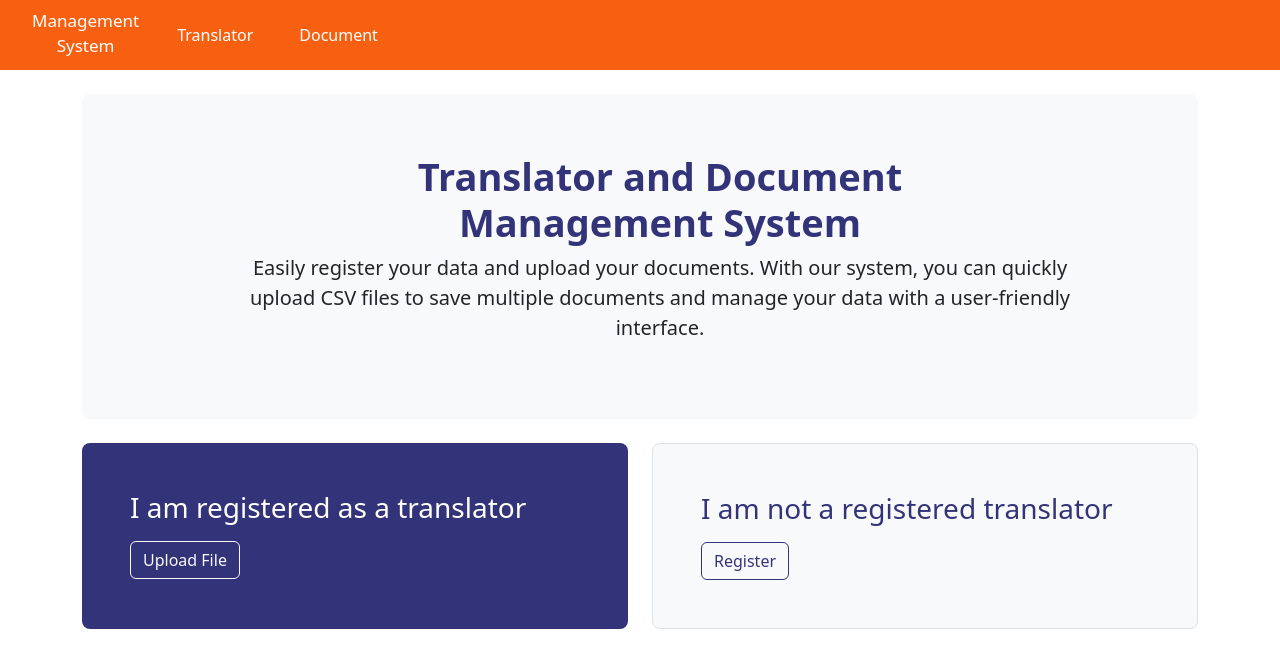
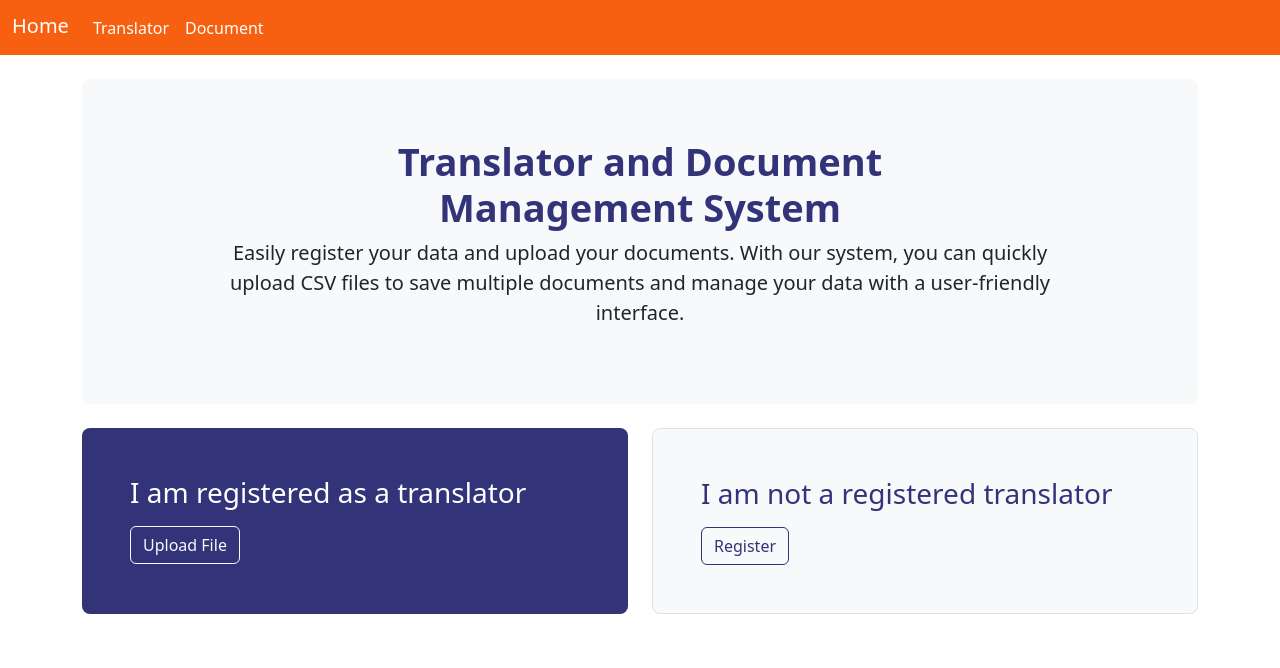
Before and after one commit to gabrielsantospds/Management-System-Frontend, a Vue app: page / in a window 1280 px wide. Shown: the top 668 px of the page. Built offline with nearby package versions, Linux system fonts and the light colour scheme.

Commit message:
refactor button name

```diff
--- a/src/App.vue
+++ b/src/App.vue
@@ -1,19 +1,41 @@
 <script>
 import { RouterLink, RouterView } from 'vue-router'
+
+export default {
+
+  methods: {
+    goToAnotherPage(path) {
+
+      this.$router.replace({
+        path: path
+      })
+    }
+  }
+}
+
 </script>
 
 <template>
   <header>
-    <nav class="navbar navbar-expand-lg bg-body-tertiary">
+    <nav class="navbar navbar-expand-md navbar-dark bg-dark mb-4">
       <div class="container-fluid">
-        <p class="brand">Management <br>System</p>
-        <div class="collapse navbar-collapse" id="navbarSupportedContent">
-          <ul class="navbar-nav me-auto mb-2 mb-lg-0">
+        <a class="navbar-brand" href="#" v-on:click="goToAnotherPage('/homepage')">Home</a>
+        <button class="navbar-toggler collapsed" type="button" data-bs-toggle="collapse"
+          data-bs-target="#navbarCollapse" aria-controls="navbarCollapse" aria-expanded="false"
+          aria-label="Toggle navigation">
+          <span class="navbar-toggler-icon">
+
+          </span>
+        </button>
+        <div class="navbar-collapse collapse" id="navbarCollapse">
+          <ul class="navbar-nav me-auto mb-2 mb-md-0">
             <li class="nav-item">
-              <RouterLink class="nav-link" to="/translatorList">Translator</RouterLink>
+              <a class="nav-link active" aria-current="page" href="#"
+              v-on:click="goToAnotherPage('/translatorList')">Translator</a>
             </li>
             <li class="nav-item">
-              <RouterLink class="nav-link" to="/documentList">Document</RouterLink>
+              <a class="nav-link active" aria-current="page" href="#"
+              v-on:click="goToAnotherPage('/documentList')">Document</a>
             </li>
           </ul>
         </div>
@@ -25,39 +47,19 @@ import { RouterLink, RouterView } from 'vue-router'
 </template>
 
 <style>
+
 .navbar {
   background-color: #F86011 !important;
-  margin-bottom: 24px;
-  max-height: 70px;
 }
 
-.container-fluid {
-  margin-left: 20px;
-}
+@media (min-width: 768px) {
 
-.brand,
-.nav-link {
-  color: white;
-}
+  .navbar {
+    height: 55px;
+  }
 
-.nav-link {
-  border-radius: 5px;
-  margin-left: 30px;
-}
-
-.nav-link:hover {
-  background-color: white !important;
-  color: #F86011 !important;
-}
-
-.nav-link:visited {
-  color: white;
-}
-
-.brand {
-  font-size: 17px;
-  font-weight: 500;
-  text-align: center;
-  margin-bottom: 4px;
+  .navbar-brand {
+    padding-top: 2px;
+  }
 }
 </style>
--- a/src/views/Home.vue
+++ b/src/views/Home.vue
@@ -4,7 +4,9 @@ export default {
 
     methods: {
         goToAnotherPage(path) {
-            this.$router.push(path)
+            this.$router.replace({
+                path: path
+            })
         }
     }
 }
@@ -13,7 +15,7 @@ export default {
 
 <template>
     <div class="container py-4">
-        <div class="p-5 mb-4 bg-body-tertiary rounded-3">
+        <div class="p-5 mb-4 bg-body-tertiary rounded-3 big-content">
             <div class="container-fluid py-5">
                 <h1 class="display-5 fw-bold">
                     Translator and Document <br> Management System
@@ -43,7 +45,7 @@ export default {
                     </h2>
                     <p>
                     </p>
-                    <button class="btn btn-outline-secondary" v-on:click="goToAnotherPage('newTranslator')">
+                    <button class="btn btn-outline-secondary" v-on:click="goToAnotherPage('/newTranslator')">
                         Register
                     </button>
                 </div>
@@ -58,7 +60,7 @@ export default {
     padding-top: 0px !important;
 }
 
-.mb-4 {
+.big-content {
     padding: 48px 120px !important;
 }
 
--- a/src/views/document/DocumentList.vue
+++ b/src/views/document/DocumentList.vue
@@ -102,7 +102,9 @@ export default {
 
         goToEdit(documentId) {
             // Redirects to document edit page
-            this.$router.push(`editDocument/${documentId}`)
+            this.$router.replace({
+                path: `/editDocument/${documentId}`
+            })
         },
 
         async deleteDocument(documentId) {
@@ -149,6 +151,7 @@ export default {
             </div>
             <hr>
             <!-- Document table -->
+            <div class="table-container">
                 <table class="table table-hover">
                     <thead>
                         <tr>
@@ -175,6 +178,7 @@ export default {
                         </tr>
                     </tbody>
                 </table>
+            </div>
             <!-- Previous and next page buttons made with svg images-->
             <div id="icon-content-document">
                 <span class="icon-button" id="icon-button-previous" title="Previous Page"
@@ -218,6 +222,10 @@ export default {
     padding: 15px !important;
 }
 
+.table-container {
+    overflow: auto;
+}
+
 .table {
     margin-bottom: 8px
 }
@@ -247,7 +255,6 @@ export default {
     display: flex;
     justify-content: flex-end;
     gap: 15px;
-    padding-right: 52px;
 }
 
 .bi {
--- a/src/views/document/DocumentView.vue
+++ b/src/views/document/DocumentView.vue
@@ -35,10 +35,12 @@ export default {
     methods: {
         async editDocument() {
             try {
+                this.changeButtonText()
                 await axios.put(`http://localhost:8080/document/${this.id}`,
                     this.document);
+
                 // Redirects to the translator list
-                this.$router.push({
+                this.$router.replace({
                     path: '/documentList',
                     state: {
                         savedChanges: true,
@@ -46,6 +48,7 @@ export default {
                     }
                 })
             } catch (error) {
+                this.resetButtonText()
                 const errorCode = error.response.status
                 if (errorCode === 400) {
                     // Error code 400 means that the email sent does not exist in the database
@@ -58,6 +61,7 @@ export default {
 
         async uploadDocument(file) {
             try {
+                this.changeButtonText()
                 const formData = new FormData()
                 formData.append('file', file)
                 const response = await axios.post('http://localhost:8080/document', formData, {
@@ -65,8 +69,9 @@ export default {
                         'Content-Type': 'multipart/form-data'
                     }
                 });
+
                 // Redirects to the document list
-                this.$router.push({
+                this.$router.replace({
                     path: '/documentList',
                     state: {
                         savedChanges: true,
@@ -74,6 +79,7 @@ export default {
                     }
                 })
             } catch (error) {
+                this.resetButtonText()
                 console.log(error)
             }
 
@@ -124,6 +130,24 @@ export default {
             const file = event.target.files[0]
             if (file) {
                 document.querySelector(".invalid-feedback").style.display = "none"
+            }
+        },
+
+        changeButtonText() {
+            // Change the button to let the user aware about the data being processed
+            const btnElement = document.querySelector('.submit-btn')
+            if (btnElement) {
+                btnElement.textContent = 'Loading...'
+                btnElement.disabled = true
+            }
+        },
+
+        resetButtonText() {
+            // Returns the button's original style in case of request failed
+            const btnElement = document.querySelector('.submit-btn')
+            if (btnElement) {
+                btnElement.textContent = 'Submit'
+                btnElement.disabled = false
             }
         }
     },
--- a/src/views/translator/TranslatorList.vue
+++ b/src/views/translator/TranslatorList.vue
@@ -103,7 +103,9 @@ export default {
 
         goToEdit(translatorId) {
             // Redirects to traslator edit page
-            this.$router.push(`editTranslator/${translatorId}`)
+            this.$router.replace({
+                path: `/editTranslator/${translatorId}`
+            })
         },
 
         async deleteTranslator(translatorId) {
@@ -167,6 +169,7 @@ export default {
             </div>
             <hr>
             <!-- Translator table -->
+            <div class="table-container">
                 <table class="table table-hover">
                     <thead>
                         <tr>
@@ -193,6 +196,7 @@ export default {
                         </tr>
                     </tbody>
                 </table>
+            </div>
             <!-- Previous and next page buttons made with svg images-->
             <div id="icon-content-translator">
                 <span class="icon-button" id="icon-button-previous" title="Previous Page"
@@ -236,6 +240,10 @@ export default {
     padding: 15px !important;
 }
 
+.table-container {
+    overflow: auto;
+}
+
 .table {
     margin-bottom: 8px
 }
@@ -265,7 +273,6 @@ export default {
     display: flex;
     justify-content: flex-end;
     gap: 15px;
-    padding-right: 20px;
 }
 
 .bi {
--- a/src/views/translator/TranslatorView.vue
+++ b/src/views/translator/TranslatorView.vue
@@ -36,6 +36,7 @@ export default {
     async send() {
       try {
         let alertTitle = ''
+        this.changeButtonText()
         if (this.isEdit) {
           await axios.put(`http://localhost:8080/translator/${this.id}`,
             this.translator);
@@ -46,7 +47,7 @@ export default {
         }
 
         // Redirects to the translator list
-        this.$router.push({
+        this.$router.replace({
           path: '/translatorList',
           state: {
             savedChanges: true,
@@ -54,6 +55,7 @@ export default {
           }
         })
       } catch (error) {
+        this.resetButtonText()
         console.log(error)
       }
     },
@@ -85,7 +87,25 @@ export default {
         console.log(error)
       }
 
-    }
+    },
+
+    changeButtonText() {
+            // Change the button to let the user aware about the data being processed
+            const btnElement = document.querySelector('.submit-btn')
+            if (btnElement) {
+                btnElement.textContent = 'Loading...'
+                btnElement.disabled = true
+            }
+        },
+
+        resetButtonText() {
+            // Returns the button's original style in case of request failed
+            const btnElement = document.querySelector('.submit-btn')
+            if (btnElement) {
+                btnElement.textContent = 'Submit'
+                btnElement.disabled = false
+            }
+        }
   },
   mounted() {
     this.validation()
@@ -95,7 +115,7 @@ export default {
     if (this.isEdit) {
       this.isDisabled = true
       this.title = 'Edit Translator'
-      this.subtitle = 'It is not allowed to change an email once it has been saved. If you want, you can delete the data'
+      this.subtitle = 'It is not allowed to change the saved email, but you can remove tha data and make a new registration'
       // Calls the data fetch method during component creation
       this.fetchTranslator();
     } else {
```
Lines whose indentation alone changed are shown as unchanged.
